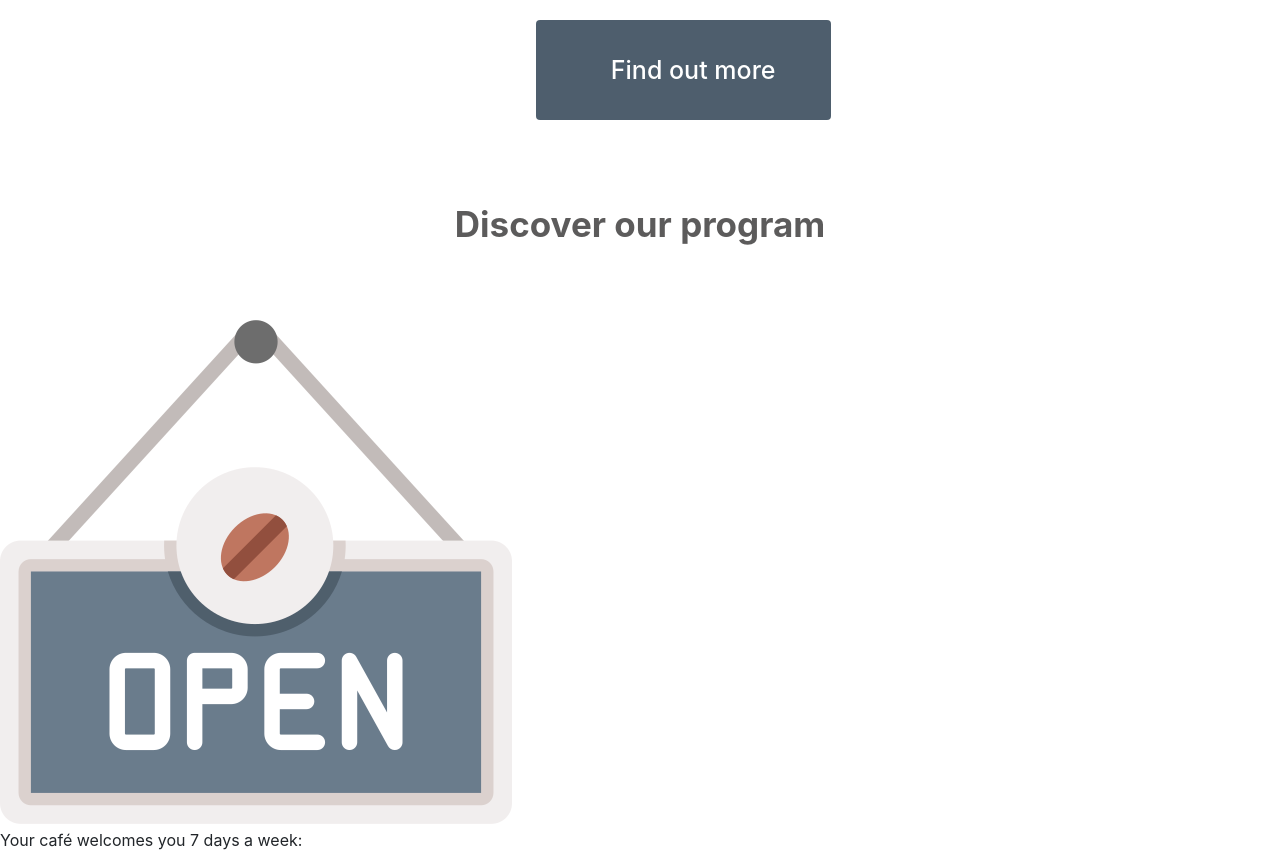
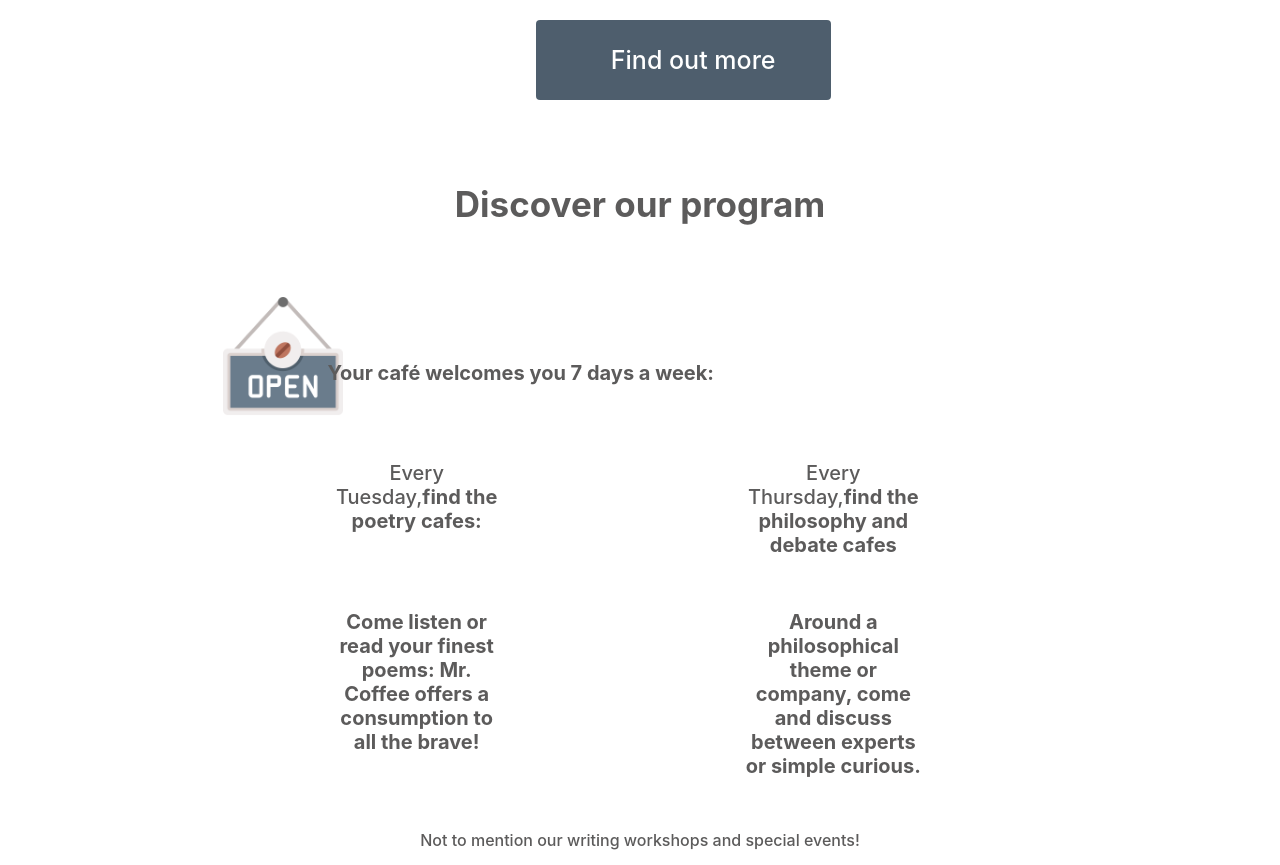
Before and after one commit to jessicacunha/-incode-project-1-JF, a plain HTML site: page www/index.html in a window 1280 px wide. Shown: the part 2394-3259 px from the top of the page. Drawn offline with nearby package versions, Linux system fonts and the light colour scheme.

Commit message:
Index Done

```diff
--- a/www/application.css
+++ b/www/application.css
@@ -60,22 +60,22 @@
   height: auto;
   justify-content: center;
   padding-left: 100px;
-    padding-right: 50px
+  padding-right: 50px;
 }
 
-.textOneIndex{
+.textOneIndex {
   text-align: center;
   font-size: 35px;
   color: #5c5b5b;
   font-weight: bold;
 }
 
-.textPadding{
+.textPadding {
   padding: 50px;
   padding-top: 70px;
 }
 
-.cardBackground{
+.cardBackground {
   background-color: #13293d !important;
   opacity: 35%;
   color: white;
@@ -85,13 +85,13 @@
   padding-top: 60px;
 }
 
-.cardImg{
+.cardImg {
   max-width: 120px;
   max-height: 120px;
   align-items: center !important;
 }
 
-.cardGroup{
+.cardGroup {
   -webkit-box-orient: horizontal;
   -webkit-box-direction: normal;
   -ms-flex-flow: row wrap;
@@ -101,24 +101,40 @@
   padding: 50px;
 }
 
-.badgeIndex{
+.badgeIndex {
   background-color: #13293d;
   opacity: 75%;
   display: inline-flex;
-  padding: 20px;
+  padding: 10px;
   white-space: nowrap;
   vertical-align: baseline;
-  border-radius: .25rem;
+  border-radius: 0.25rem;
   padding-left: 60px;
   padding-right: 40px;
   justify-content: center;
-
 }
 
-.badgeText{
+.badgeText {
   font-size: 25px;
   color: white;
   text-align: center;
   padding: 15px;
   justify-content: center;
 }
+
+.imgOpenText {
+  text-align: left;
+  padding-top: 65px;
+  color: #5c5b5b;
+}
+
+.imgOpen {
+  max-width: 120px;
+  height: auto;
+}
+
+.textWeek{
+  text-align: center;
+  padding-top: 45px;
+  color: #5c5b5b;
+}
--- a/www/index.html
+++ b/www/index.html
@@ -114,11 +114,57 @@
       <p class="textOneIndex">Discover our program</p>
     </div>
 
+    <div class="row col-md-12">
+      <div class="col-md-2"></div>
+      <div class="col-md-1">
+        <img class="imgOpen" src="./Assets/icon_open.png" />
+      </div>
+      <div class="col-md-9">
+        <h5 class="imgOpenText">
+          <strong>Your café welcomes you 7 days a week:</strong>
+        </h5>
+      </div>
+    </div>
+
+    <div class="col-md-12 row">
+      <div class="col-md-3"></div>
+      <div class="col-md-2 textWeek">
+        <h5>Every Tuesday,<strong>find the poetry cafes:</strong></h5>
+      </div>
+      <div class="col-md-2"></div>
+      <div class="col-md-2 textWeek">
+        <h5>
+          Every Thursday,<strong>find the philosophy and debate cafes</strong>
+        </h5>
+      </div>
+      <div class="col-md-3"></div>
+    </div>
+
+    <div class="col-md-12 row">
+      <div class="col-md-3"></div>
+      <div class="col-md-2 textWeek">
+        <h5><strong>Come listen or read your finest poems: Mr. Coffee offers a consumption to all the brave!</strong></h5>
+      </div>
+      <div class="col-md-2"></div>
+      <div class="col-md-2 textWeek">
+        <h5><strong>Around a philosophical theme or company, come and discuss between experts or simple curious.</strong></h5>
+      </div>
+      <div class="col-md-3"></div>
+    </div>
+
     <div>
-      <img src="./Assets/icon_open.png">
-      <p>Your café welcomes you 7 days a week:
-      </p>
+      <h6 class="textWeek">Not to mention our writing workshops and special events!</h6>
     </div>
+
+    <div>
+      <h5 class="textWeek">Go to our Contact page to find all the practical information</h5>
+    </div>
+
+    <br><br>
+
+
+
+
   </body>
 
   <footer>
@@ -128,6 +174,8 @@
           <br />
           <img class="logoFooter" src="./Assets/logo_blanc.png" />
         </div>
+
+        <div class="col-md-1"></div>
 
         <div class="col-md-4">
           <div class="col-md-8 row">
@@ -140,6 +188,7 @@
             </div>
             <div class="col-md-1"></div>
           </div>
+
 
           <div class="col-md-4 row">
             <div class="col-md-4"></div>
@@ -163,7 +212,7 @@
           </div>
         </div>
 
-        <div class="col-md-4"></div>
+        <div class="col-md-3"></div>
       </div>
     </div>
   </footer>
```
Also changed, not shown: www/about.html (+13 -4 lines), www/contact.html (+13 -4 lines). Lines whose indentation alone changed are shown as unchanged.
